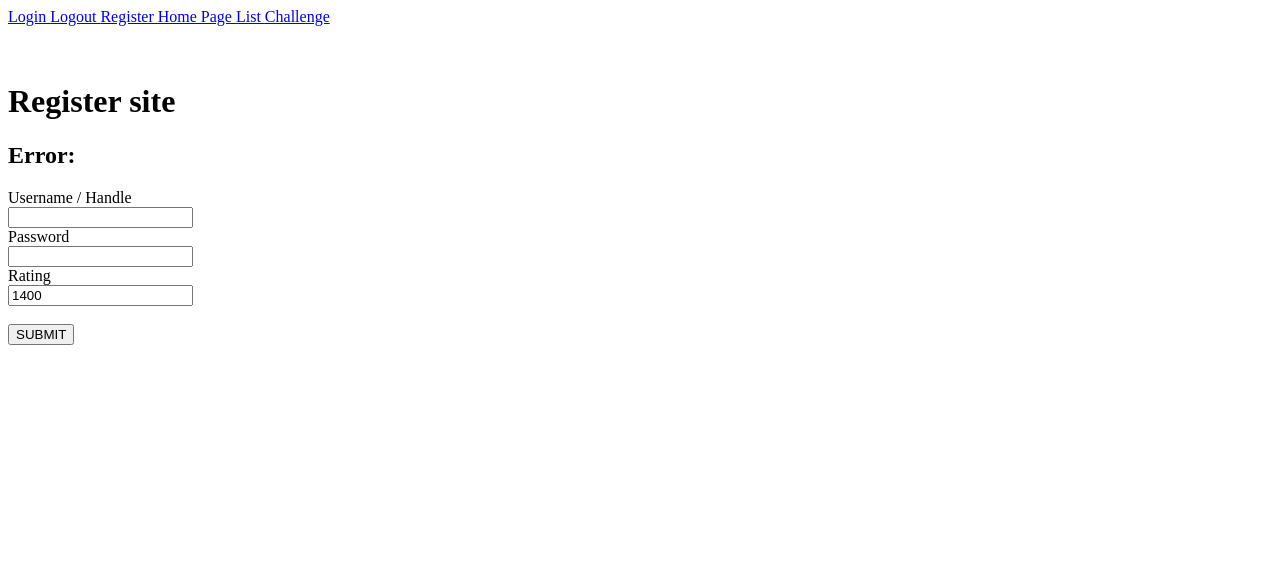
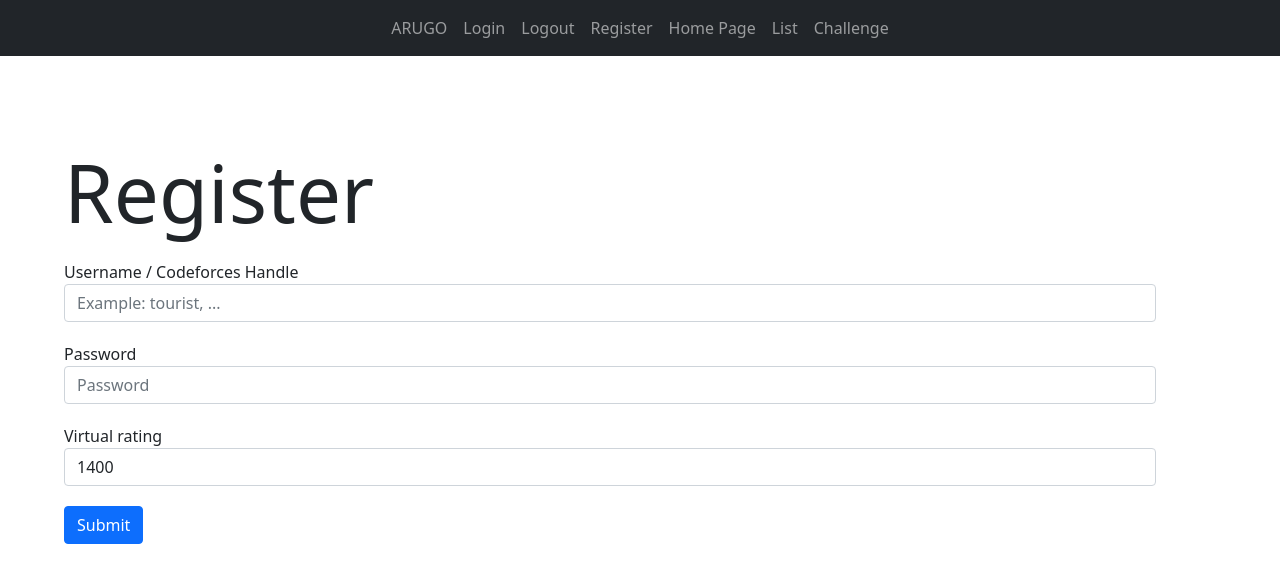
Before and after one commit to phattd15/arugo, a Django app: page /register/ in a window 1280 px wide. Shown: the top 583 px of the page. Run offline with Django 3.2, Linux system fonts and the light colour scheme; some libraries are stand-ins or nearby versions.

Commit message:
bootstrap installed, navbar, forms, fix registration bugs

```diff
--- a/base/views.py
+++ b/base/views.py
@@ -48,7 +48,7 @@ def login_view(request):
         return redirect("home-page")
 
     context = {}
-    context["error"] = "Please login with registered user and password"
+    context["error"] = []
 
     if request.method == "POST":
         username = request.POST.get("username")
@@ -62,7 +62,7 @@ def login_view(request):
             return response
 
         else:
-            context["error"] = "Failed to login."
+            context["error"].append("Failed to login.")
 
     return render(request, "login.html", context)
 
@@ -86,6 +86,8 @@ def register(request):
         rating = request.POST.get("rating")
         handle = username
 
+        print(username, password, handle)
+
         if not represents_int(rating):
             context["error"].append("Rating is not an integer.")
 
@@ -98,10 +100,15 @@ def register(request):
             )
 
         else:
+            rating = int(rating)
+
             if User.objects.filter(username=username).exists():
                 user = User.objects.get(username=username)
                 user.set_password(password)
                 user.save()
+
+                profile = Profile.objects.get(handle=handle)
+                apply_rating_change(profile, rating, True)
 
             else:
                 user = User.objects.create_user(username=username, password=password)
--- /dev/null
+++ b/static/css/style.css
@@ -0,0 +1,15 @@
+body {
+  padding-bottom: 20px;
+}
+
+.navbar {
+  margin-bottom: 20px;
+}
+
+.container {
+  margin: 20px;
+}
+
+.form-group {
+  margin-bottom: 20px;
+}
--- a/templates/home.html
+++ b/templates/home.html
@@ -1,5 +1,6 @@
 {% extends 'main.html' %}
     {% block content %}
+    <div class="container">
     {% if not user %}
         <h1>
             Welcome to arugo.
@@ -16,4 +17,5 @@
             Rating progress: {{user.rating_progress}}
         </p>
     {% endif %}
+    </div>
 {% endblock content %}
--- a/templates/main.html
+++ b/templates/main.html
@@ -1,23 +1,52 @@
+{% load static %}
+
 <!DOCTYPE html>
 <html>
 <head>
-<title>Arugo</title>
+    <title>Arugo</title>
+    <link rel="stylesheet" href="{% static 'css/bootstrap.min.css' %}">
+    <link rel="stylesheet" href="{% static 'fa/css/all.min.css' %}">
+    <script src="{% static 'js/bootstrap.min.js' %}"></script>
+    <link rel="canonical" href="https://getbootstrap.com/docs/4.0/examples/cover/">
+    <link rel="stylesheet" href="{% static 'css/style.css' %}">
 </head>
 
 <body>
-    <div>
-        <a class="btn btn-primary" href="{% url 'login' %}"> Login </a>
-        <a class="btn btn-primary" href="{% url 'logout' %}"> Logout </a>
-        <a class="btn btn-primary" href="{% url 'register' %}"> Register </a>
-        <a class="btn btn-primary" href="{% url 'home-page' %}"> Home Page </a>
-        <a class="btn btn-primary" href="{% url 'list' %}"> List </a>
-        <a class="btn btn-primary" href="{% url 'challenge' %}"> Challenge </a>
-    </div>
+    <nav class="navbar navbar-expand-lg navbar-dark bg-dark">
+        <button class="navbar-toggler" type="button" data-toggle="collapse" data-target="#navbarsExample08" aria-controls="navbarsExample08" aria-expanded="false" aria-label="Toggle navigation">
+          <span class="navbar-toggler-icon"></span>
+        </button>
+
+        <div class="collapse navbar-collapse justify-content-md-center" id="navbarsExample08">
+          <ul class="navbar-nav">
+            <li class="nav-item active">
+              <a class="nav-link" href="#"> ARUGO </a>
+            </li>
+            <li class="nav-item">
+                <a class="nav-item nav-link" href="{% url 'login' %}"> Login </a>
+            </li>
+            <li class="nav-item">
+                <a class="nav-item nav-link" href="{% url 'logout' %}"> Logout </a>
+            </li>
+            <li class="nav-item">
+                <a class="nav-item nav-link" href="{% url 'register' %}"> Register </a>
+            </li>
+            <li class="nav-item">
+                <a class="nav-item nav-link" href="{% url 'home-page' %}"> Home Page </a>
+            </li>
+            <li class="nav-item">
+                <a class="nav-item nav-link" href="{% url 'list' %}"> List </a>
+            </li>
+            <li class="nav-item">
+                <a class="nav-item nav-link" href="{% url 'challenge' %}"> Challenge </a>
+            </li>
+          </ul>
+        </div>
+      </nav>
     <br>
     <br>
-    <div>
+    <div class="container">
     {% block content %}
-
     {% endblock content %}
     </div>
 </body>
--- a/templates/register.html
+++ b/templates/register.html
@@ -1,29 +1,33 @@
 {% extends 'main.html' %}
 
 {% block content %}
-<div>
-    <h1>
-        Register site
+<div class="container">
+    <h1 class="display-1">
+        Register
     </h1>
-    <h2>
-        Error:
-    </h2>
     {% for err in error%}
-        <p>
+        <div class="alert alert-danger" role="alert">
             {{err}}
-        </p>
+        </div>
     {% endfor %}
 </div>
-<div>
+<div class="container">
     <form method="POST">
         {% csrf_token %}
-        <label for="username">Username / Handle</label><br>
-        <input type="text" id="username" name="username"><br>
-        <label for="password">Password</label><br>
-        <input type="text" id="password" name="password"><br>
-        <label for="handle">Rating</label><br>
-        <input type="text" id="rating" name="rating" value="1400"><br><br>
-        <input class="button" type="submit" value="SUBMIT">
-    </form>
+        <div class="form-group">
+          <label for="username">Username / Codeforces Handle </label>
+            <input type="username" class="form-control" id="username" name="username" placeholder="Example: tourist, ...">
+        </div>
+        <div class="form-group">
+          <label for="password">Password</label>
+          <input type="password" class="form-control" id="password" placeholder="Password" name="password">
+        </div>
+        <div class="form-group">
+            <label for="rating">Virtual rating</label>
+            <input type="text" class="form-control" id="rating" placeholder="Your expected rating" value="1400" name="rating">
+        </div>
+        <button type="submit" class="btn btn-primary">Submit</button>
+      </form>
 </div>
+
 {% endblock content %}
```
Also changed, not shown: base/util.py (+12 -7 lines), templates/login.html (+19 -11 lines), db.sqlite3, static/example.jfif (added).
